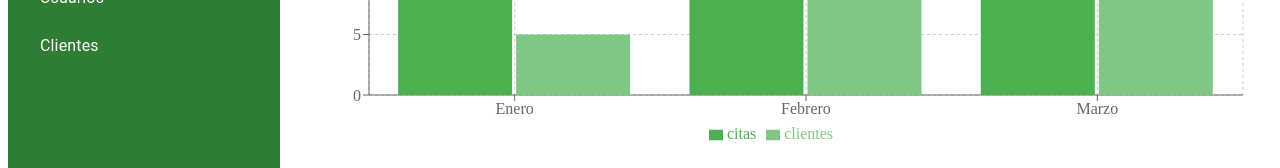
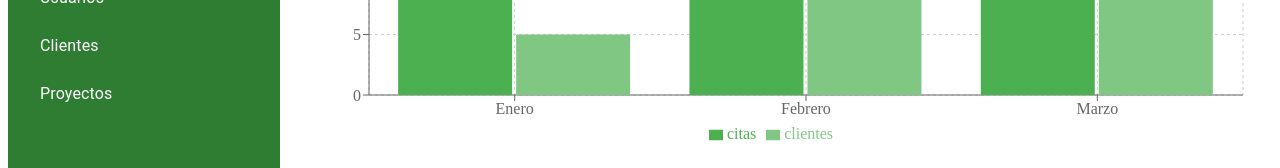
Before and after one commit to capp997/CCFamily, a React (Vite) app: page /dashboard in a window 1280 px wide. Shown: the part 302-470 px from the top of the page. Built offline with nearby package versions, Linux system fonts and the light colour scheme; no server answers.

Commit message:
Update Dashboard.jsx

```diff
--- a/src/pages/Dashboard.jsx
+++ b/src/pages/Dashboard.jsx
@@ -4,6 +4,7 @@ import Home from "./dashboard/Home";
 import Citas from "./dashboard/Citas";
 import Usuarios from "./dashboard/Usuarios";
 import Clientes from "./dashboard/Clientes";
+import Proyectos from "./dashboard/Proyectos";
 
 export default function Dashboard() {
   const [pagina, setPagina] = useState("home");
@@ -14,6 +15,7 @@ export default function Dashboard() {
       case "citas": return <Citas />;
       case "usuarios": return <Usuarios />;
       case "clientes": return <Clientes />;
+      case "proyectos": return <Proyectos />;
       default: return <Home />;
     }
   };
@@ -44,6 +46,11 @@ export default function Dashboard() {
               <ListItemText primary="Clientes" />
             </ListItemButton>
           </ListItem>
+          <ListItem disablePadding>
+            <ListItemButton onClick={() => setPagina("proyectos")}>
+              <ListItemText primary="Proyectos" />
+            </ListItemButton>
+          </ListItem>
         </List>
       </Box>
       <Box sx={{ flexGrow: 1, p: 3, overflowY: "auto" }}>
```
